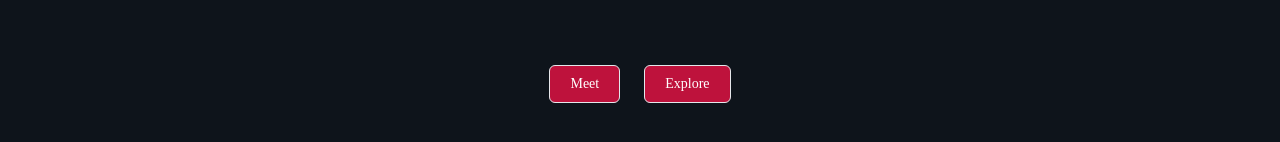
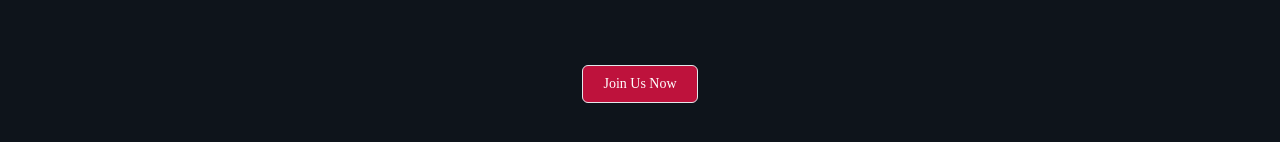
Before and after one commit to rockyessel/phorfolio, a Next.js app: page / in a window 1280 px wide. Shown: the part 298-440 px from the top of the page. Built offline with nearby package versions, Linux system fonts and the light colour scheme; no server answers; a web font is replaced by a local one.

Commit message:
refactor index.tsx

```diff
--- a/src/pages/index.tsx
+++ b/src/pages/index.tsx
@@ -22,15 +22,13 @@ export default function Home() {
         <div className=' md:mt-16 sm:mt-12 mt-10 flex items-center md:space-x-6 space-x-4'>
           <Link
             className='flex items-center justify-center w-1/2 px-5 py-2 text-sm capitalize transition-colors duration-200 bg-rose-700 border rounded-md sm:w-auto gap-x-2 hover:bg-transparent hover:text-rose-700 hover:border-rose-700 active:ring-2 active:ring-rose-700'
-            href='/explore'
+            href={
+              process.env.NODE_ENV === 'production'
+                ? 'https://phorfolio.site/a/register'
+                : 'http://test.com:3000/a/register'
+            }
           >
-            Meet
-          </Link>
-          <Link
-            className='flex items-center justify-center w-1/2 px-5 py-2 text-sm capitalize transition-colors duration-200 bg-rose-700 border rounded-md sm:w-auto gap-x-2 hover:bg-transparent hover:text-rose-700 hover:border-rose-700 active:ring-2 active:ring-rose-700'
-            href='/explore'
-          >
-            Explore
+            Join us now
           </Link>
         </div>
       </main>
```
